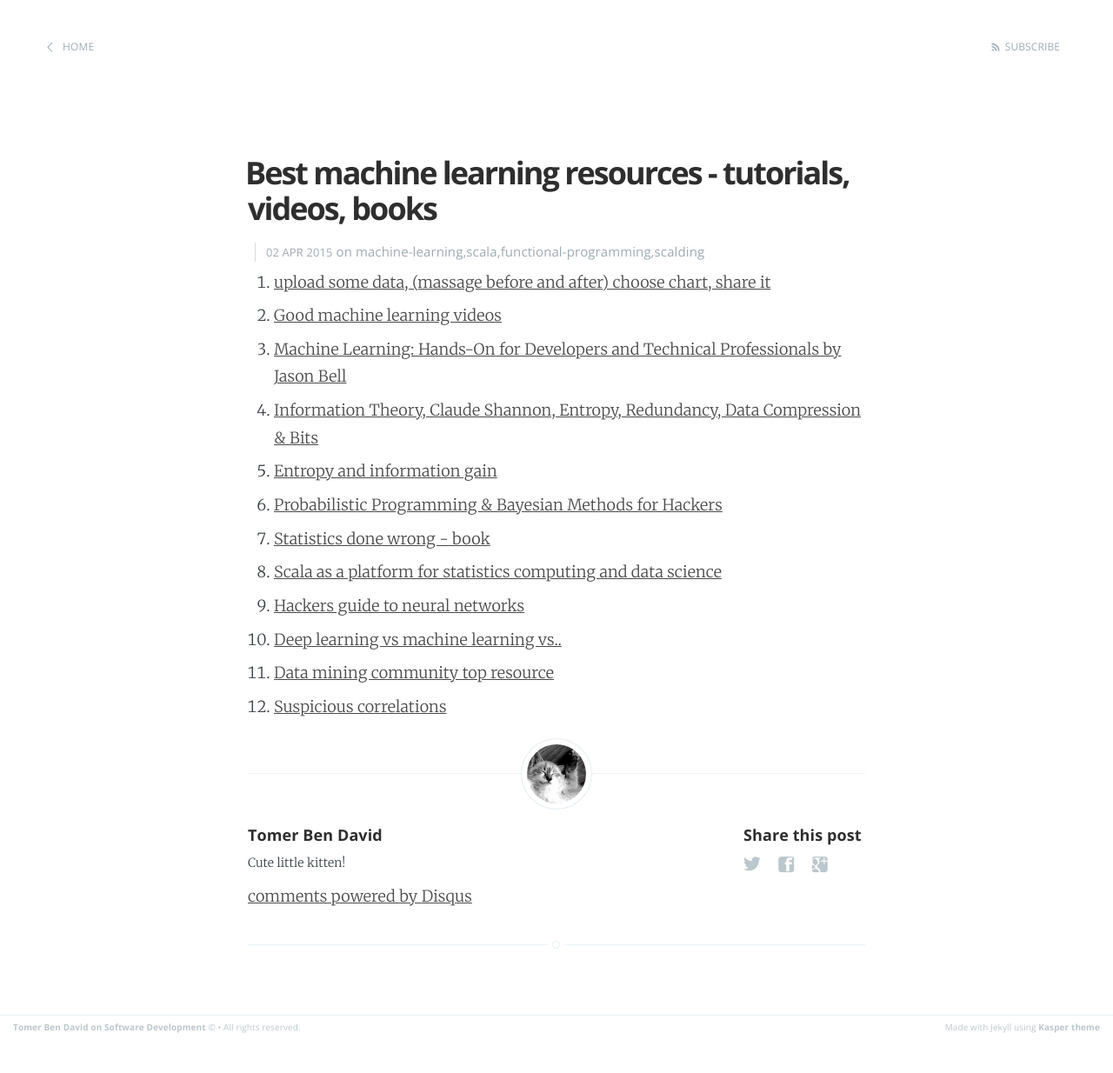
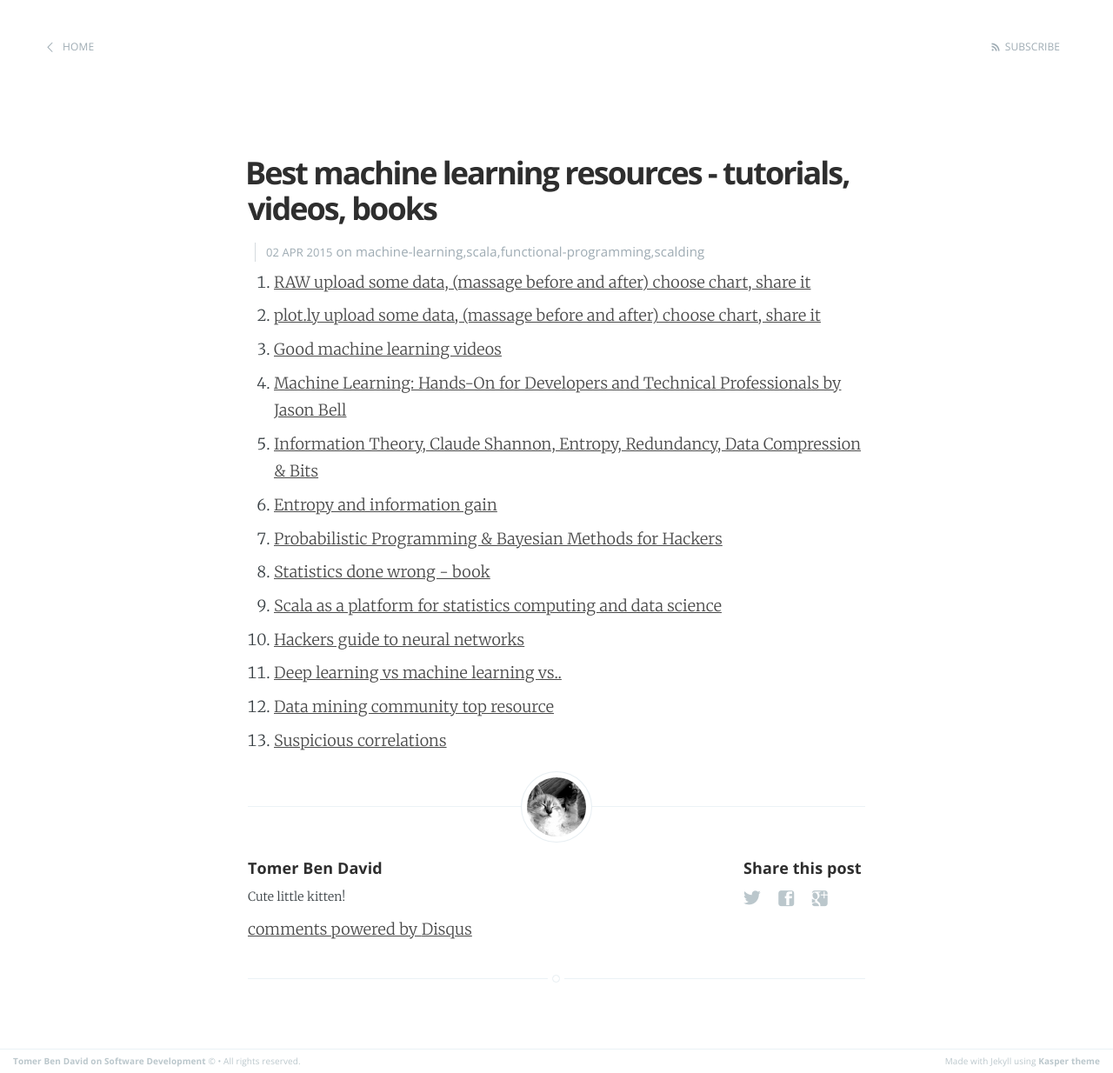
Before and after one commit to tomer-ben-david/tomer-ben-david.github.io.jekyll, a Jekyll site: the page built from _posts/2015-04-02-best-machine-learning-resources-tutorials-books-videos.markdown, in a window 1280 px wide. Shown: the whole page at 87% size. Built offline with Jekyll 4.4.1, drawn with Linux system fonts in a browser that asks for light colours; Markdown is read by kramdown in place of the engine named in the settings; comment, search, counter and statistics services are not loaded; before the commit the page ends 1196 px from its top, so only the background shows below that.

Commit message:
machine learning - plot.ly

```diff
--- a/_posts/2015-04-02-best-machine-learning-resources-tutorials-books-videos.markdown
+++ b/_posts/2015-04-02-best-machine-learning-resources-tutorials-books-videos.markdown
@@ -5,7 +5,8 @@ date:   2015-04-02 22:18:00
 categories: machine-learning,scala,functional-programming,scalding
 comments: true
 ---
-1. [upload some data, (massage before and after) choose chart, share it](http://plot.ly)
+1. [RAW upload some data, (massage before and after) choose chart, share it](http://raw.densitydesign.org/)
+1. [plot.ly upload some data, (massage before and after) choose chart, share it](http://plot.ly)
 1. [Good machine learning videos](https://medium.com/@mattfogel/the-7-best-data-science-and-machine-learning-podcasts-e8f0d5a4a419)
 1. [Machine Learning: Hands-On for Developers and Technical Professionals by Jason Bell](http://amzn.com/1118889061)
 1. [Information Theory, Claude Shannon, Entropy, Redundancy, Data Compression & Bits](https://www.youtube.com/watch?v=JnJq3Py0dyM)
```
